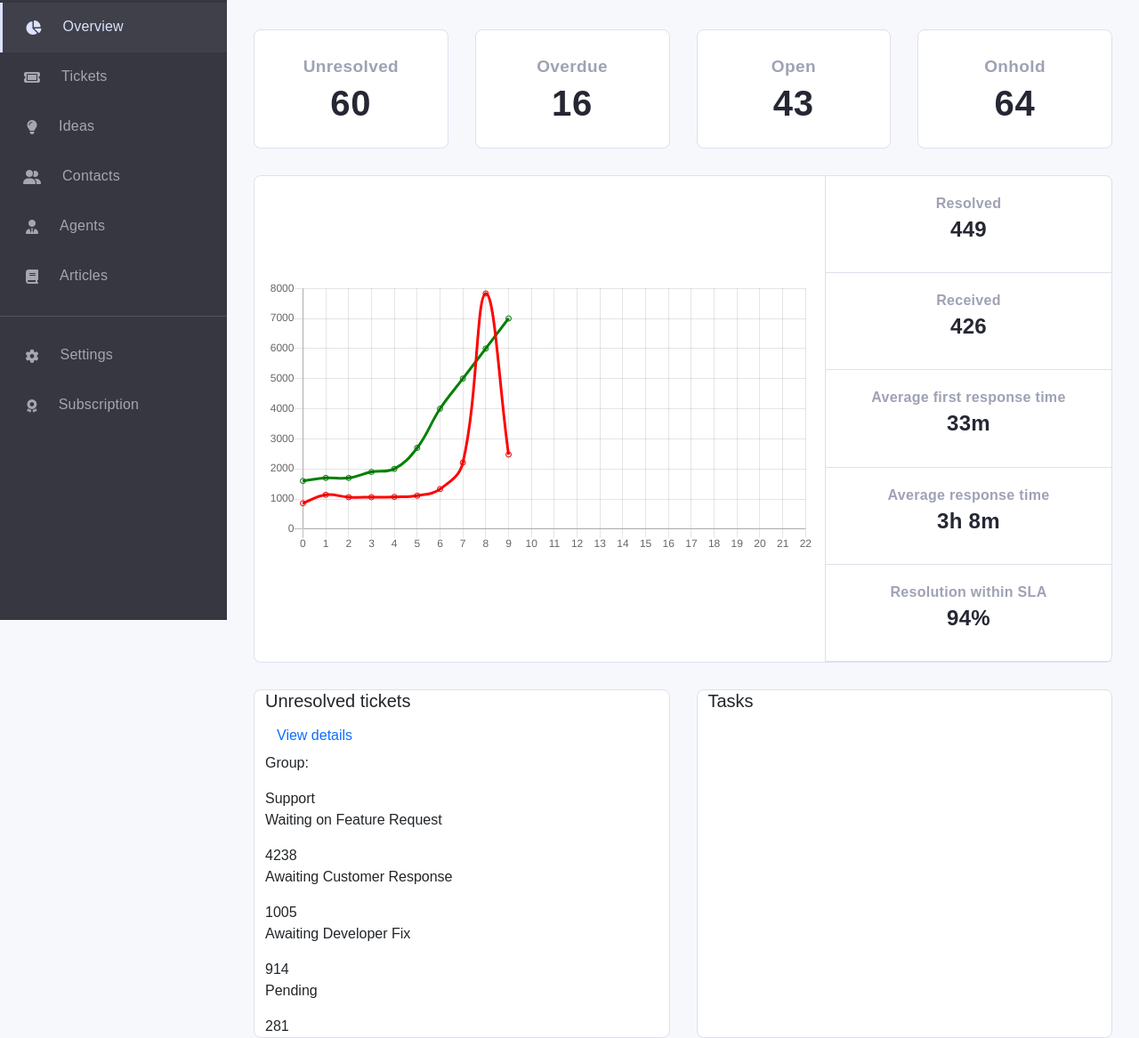
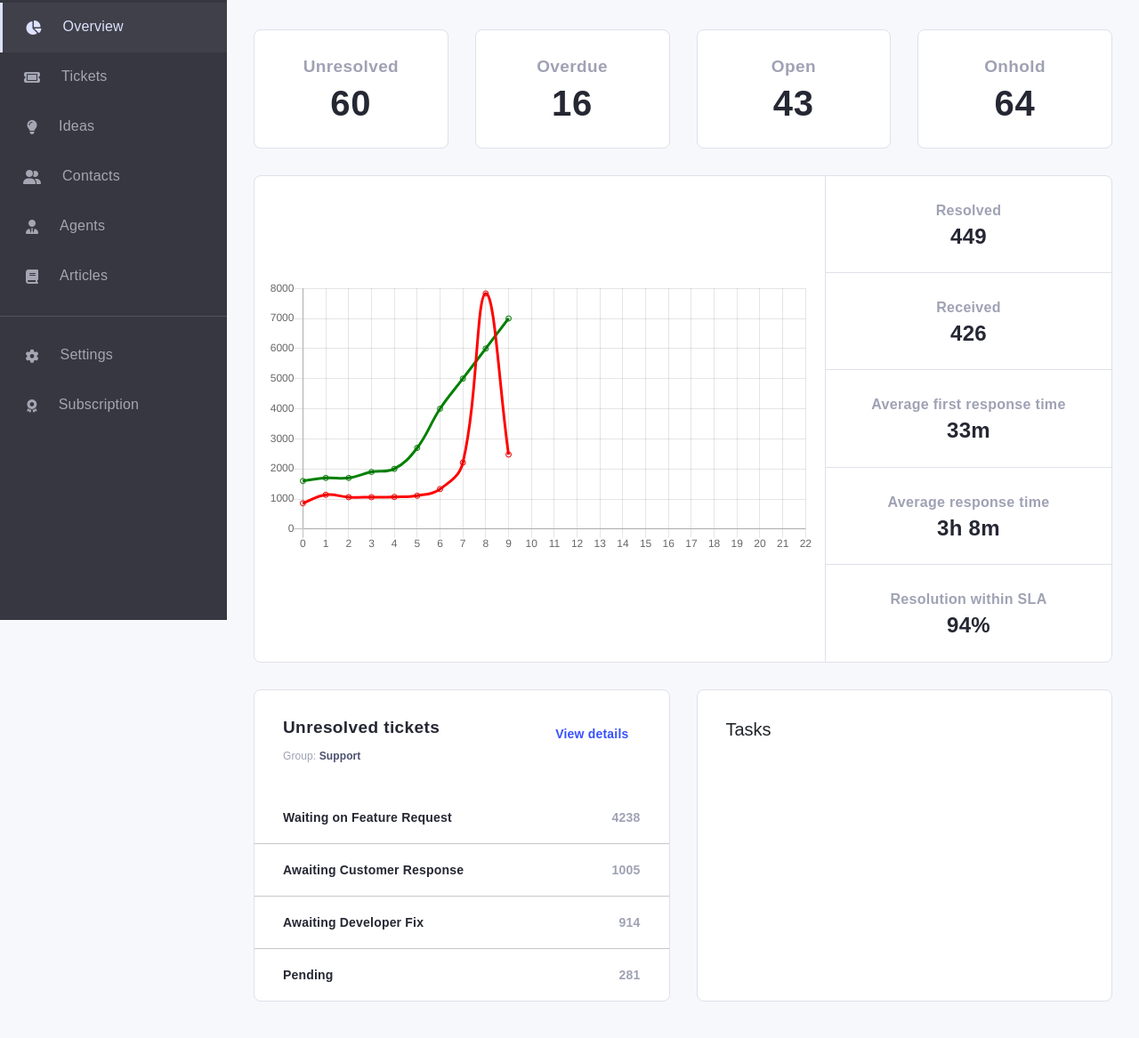
Before and after one commit to Yebin-Pak/inm320-yebin-framework, a website: page public/index.html in a window 1280 px wide. Shown: the part 103-1270 px from the top of the page at 89% size. Drawn offline with nearby package versions, Linux system fonts and the light colour scheme; a web font is replaced by a local one.

Commit message:
072025 05:27

```diff
--- a/public/assets/css/overview.css
+++ b/public/assets/css/overview.css
@@ -90,6 +90,8 @@
 }
 
 .col-4 > div > p {
+    margin: 0;
+
     font-weight: 700;
     font-size: 24px;
     line-height: 100%;
@@ -104,4 +106,71 @@
     background-color: white;
     border: 1px solid #DFE0EB;
     border-radius: 8px;
+    padding: 32px;
+    padding-bottom: 0;
 }
+
+#unresolved-tickets > hr,
+#task > hr {
+    background-color: #DFE0EB;
+    width: calc(100% + 64px);
+    height: 1px;
+    margin: 0;
+    margin-left: -32px;
+}
+
+#title-title > h5 {
+    font-weight: 700;
+    font-size: 19px;
+    line-height: 100%;
+    letter-spacing: 0.4px;
+    color: #252733;
+}
+
+#title-title > button,
+#task > button {
+    font-weight: 600;
+    font-size: 14px;
+    line-height: 20px;
+    letter-spacing: 0.2px;
+    text-align: right;
+    text-decoration: none;
+    color: #3751FF;
+}
+
+#title-group > p,
+#task > p {
+    font-weight: 400;
+    font-size: 12px;
+    line-height: 16px;
+    letter-spacing: 0.1px;
+    color: #9FA2B4;
+}
+
+#title-group > p > span {
+    font-weight: 600;
+    line-height: 100%;
+    color: #4B506D;
+}
+
+.tickets-content {
+    height: 58px;
+    display: flex;
+    justify-content: space-between;
+    align-items: center;
+
+    font-weight: 600;
+    font-size: 14px;
+    line-height: 20px;
+    letter-spacing: 0.2px;
+}
+
+.tickets-content > p {
+    margin: 0;
+    color: #252733;
+}
+
+.tickets-content > span {
+    text-align: right;
+    color: #9FA2B4;
+}
--- a/public/assets/js/elements.js
+++ b/public/assets/js/elements.js
@@ -31,25 +31,25 @@ let headerContent = `
                         </a>
                     </li>
                     <li class="nav-item">
-                        <a href="./index.html" class="nav-link d-flex flex-row justify-content-center align-items-center" style="width: 100%; height: 56px;" aria-current="page">
+                        <a href="" class="nav-link d-flex flex-row justify-content-center align-items-center" style="width: 100%; height: 56px;" aria-current="page">
                             <i class="fa-solid fa-lightbulb me-4" style="font-size: 16px;"></i>
                             <span class="m-0" style="width: 159px; height: 20px;">Ideas</span>
                         </a>
                     </li>
                     <li class="nav-item">
-                        <a href="./index.html" class="nav-link d-flex flex-row justify-content-center align-items-center" style="width: 100%; height: 56px;" aria-current="page">
+                        <a href="" class="nav-link d-flex flex-row justify-content-center align-items-center" style="width: 100%; height: 56px;" aria-current="page">
                             <i class="fa-solid fa-user-group me-4" style="font-size: 16px;"></i>
                             <span class="m-0" style="width: 159px; height: 20px;">Contacts</span>
                         </a>
                     </li>
                     <li class="nav-item">
-                        <a href="./index.html" class="nav-link d-flex flex-row justify-content-center align-items-center" style="width: 100%; height: 56px;" aria-current="page">
+                        <a href="" class="nav-link d-flex flex-row justify-content-center align-items-center" style="width: 100%; height: 56px;" aria-current="page">
                             <i class="fa-solid fa-user-tie me-4" style="font-size: 16px;"></i>
                             <span class="m-0" style="width: 159px; height: 20px;">Agents</span>
                         </a>
                     </li>
                     <li class="nav-item">
-                        <a href="./index.html" class="nav-link d-flex flex-row justify-content-center align-items-center" style="width: 100%; height: 56px;" aria-current="page">
+                        <a href="" class="nav-link d-flex flex-row justify-content-center align-items-center" style="width: 100%; height: 56px;" aria-current="page">
                             <i class="fa-solid fa-book me-4" style="font-size: 16px;"></i>
                             <span class="m-0" style="width: 159px; height: 20px;">Articles</span>
                         </a>
@@ -58,13 +58,13 @@ let headerContent = `
                     <hr>
 
                     <li class="nav-item">
-                        <a href="./index.html" class="nav-link d-flex flex-row justify-content-center align-items-center" style="width: 100%; height: 56px;" aria-current="page">
+                        <a href="" class="nav-link d-flex flex-row justify-content-center align-items-center" style="width: 100%; height: 56px;" aria-current="page">
                             <i class="fa-solid fa-gear me-4" style="font-size: 15px;"></i>
                             <span class="m-0" style="width: 159px; height: 20px;">Settings</span>
                         </a>
                     </li>
                     <li class="nav-item">
-                        <a href="./index.html" class="nav-link d-flex flex-row justify-content-center align-items-center" style="width: 100%; height: 56px;" aria-current="page">
+                        <a href="" class="nav-link d-flex flex-row justify-content-center align-items-center" style="width: 100%; height: 56px;" aria-current="page">
                             <i class="fa-solid fa-award me-4" style="font-size: 15px;"></i>
                             <span class="m-0" style="width: 159px; height: 20px;">Subscription</span>
                         </a>
@@ -108,3 +108,27 @@ let headerContent = `
 let siteHeader = document.getElementById("site-header");
 
 siteHeader.innerHTML = headerContent;
+
+
+// nav-link active
+window.addEventListener('DOMContentLoaded', () => {
+        setTimeout(() => {
+            const currentPage = window.location.pathname.split('/').pop() || 'index.html';
+
+            // Get all sidebar nav links
+            const navLinks = document.querySelectorAll('#side-bar .nav-link');
+
+            navLinks.forEach(link => {
+                const href = link.getAttribute('href');
+
+                // Normalize: handle "./tickets.html" vs "tickets.html"
+                const normalizedHref = href.replace('./', '');
+
+                if (normalizedHref === currentPage) {
+                    link.classList.add('active');
+                } else {
+                    link.classList.remove('active');
+                }
+            });
+        }, 0);
+    });
--- a/public/index.html
+++ b/public/index.html
@@ -74,7 +74,7 @@
                             <h4>Average response time</h4>
                             <p>3h 8m</p>
                         </div>
-                        <div class="d-flex flex-column justify-content-center align-items-center">
+                        <div class="d-flex flex-column justify-content-center align-items-center" style="border: 0;">
                             <h4>Resolution within SLA</h4>
                             <p>94%</p>
                         </div>
@@ -83,37 +83,46 @@
             </section>
 
             <!-- tickets & tasks -->
-            <section id="tickets-tasks" class="container-fluid">
+            <section id="tickets-tasks" class="container-fluid mb-4">
                 <div class="row" style="height: 336px; gap: 30px;">
                     <div id="unresolved-tickets" class="col">
-                        <div id="tickets-title">
-                            <div id="title-title">
+                        <div id="tickets-title" class="d-flex flex-column">
+                            <div id="title-title" class="d-flex justify-content-between">
                                 <h5>Unresolved tickets</h5>
                                 <button type="button" class="btn btn-link text-decoration-none">View details</button>
                             </div>
                             <div id="title-group">
-                                <p>Group:</p>
-                                <span>Support</span>
+                                <p>Group: <span>Support</span></p>
                             </div>
                         </div>
 
-                        <div class="tickets-content">
+                        <div class="tickets-content mt-3">
                             <p>Waiting on Feature Request</p>
                             <span>4238</span>
                         </div>
+
+                        <hr>
+
                         <div class="tickets-content">
                             <p>Awaiting Customer Response</p>
                             <span>1005</span>
                         </div>
+
+                        <hr>
+
                         <div class="tickets-content">
                             <p>Awaiting Developer Fix</p>
                             <span>914</span>
                         </div>
+
+                        <hr>
+
                         <div class="tickets-content">
                             <p>Pending</p>
                             <span>281</span>
                         </div>
                     </div>
+
                     <div id="tasks" class="col">
                         <h5>Tasks</h5>
                     </div>
```
Also changed, not shown: public/assets/css/tickets.css (+10 -0 lines), public/tickets.html (+21 -0 lines).
